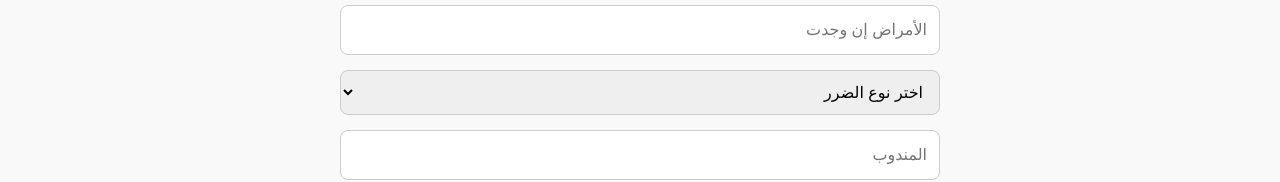
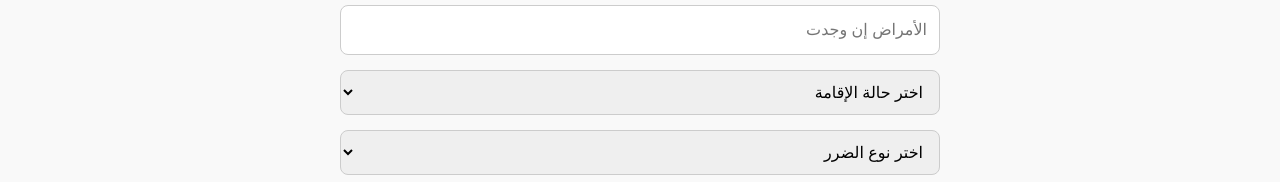
Before and after one commit to AnasAbuNahel/final-project-al-furqan, a React (Create React App) app in the folder frontend/al-furqan-frontend/: page /add in a window 1280 px wide. Shown: the part 596-778 px from the top of the page. Built offline with nearby package versions, Linux system fonts and the light colour scheme; no server answers; sample sign-in values are in the browser's storage.

Commit message:
Update AddResident.js

```diff
--- a/frontend/al-furqan-frontend/src/pages/AddResident.js
+++ b/frontend/al-furqan-frontend/src/pages/AddResident.js
@@ -19,6 +19,7 @@ const AddResident = () => {
     damage_level: '',
     neighborhood: '',
     notes: '',
+    residence_status: '', // 👈 جديد
   });
 
   const [loading, setLoading] = useState(false);
@@ -34,7 +35,6 @@ const AddResident = () => {
     return /^05[69]\d{7}$/.test(phone_number);
   };
 
-  // دالة للتحقق من وجود المستفيد
   const checkIfResidentExists = async () => {
     try {
       const token = localStorage.getItem('token');
@@ -73,6 +73,11 @@ const AddResident = () => {
       return;
     }
 
+    if (!formData.residence_status) {
+      toast.error('❌ يرجى اختيار حالة الإقامة');
+      return;
+    }
+
     setLoading(true);
 
     const residentExists = await checkIfResidentExists();
@@ -84,7 +89,7 @@ const AddResident = () => {
 
     try {
       const token = localStorage.getItem('token');
-      const response = await axios.post('https://final-project-al-furqan.onrender.com/api/residents', formData, {
+      await axios.post('https://final-project-al-furqan.onrender.com/api/residents', formData, {
         headers: {
           'Authorization': `Bearer ${token}`,
         },
@@ -118,6 +123,14 @@ const AddResident = () => {
         <input type="number" name="num_family_members" placeholder="عدد أفراد الأسرة" value={formData.num_family_members} onChange={handleChange} required style={styles.input} />
         <input type="text" name="injuries" placeholder="الإصابات إن وجدت" value={formData.injuries} onChange={handleChange} style={styles.input} />
         <input type="text" name="diseases" placeholder="الأمراض إن وجدت" value={formData.diseases} onChange={handleChange} style={styles.input} />
+
+        {/* 👇 حقل جديد لحالة الإقامة */}
+        <select name="residence_status" value={formData.residence_status} onChange={handleChange} required style={styles.input}>
+          <option value="">اختر حالة الإقامة</option>
+          <option value="مقيم">مقيم</option>
+          <option value="نازح">نازح</option>
+        </select>
+
         <select name="damage_level" value={formData.damage_level} onChange={handleChange} required style={styles.input}>
           <option value="">اختر نوع الضرر</option>
           <option value="كلي">كلي</option>
@@ -125,8 +138,10 @@ const AddResident = () => {
           <option value="جزئي">طفيف</option>
           <option value="لا يوجد ضرر">لا يوجد ضرر</option>
         </select>
+
         <input type="text" name="neighborhood" placeholder="المندوب" value={formData.neighborhood} onChange={handleChange} required style={styles.input} />
         <textarea name="notes" placeholder="ملاحظات (اختياري)" value={formData.notes} onChange={handleChange} style={{ ...styles.input, height: '80px' }}></textarea>
+
         <button type="submit" style={styles.button} disabled={loading}>
           {loading ? 'جارٍ الإضافة...' : 'إضافة'}
         </button>
```
